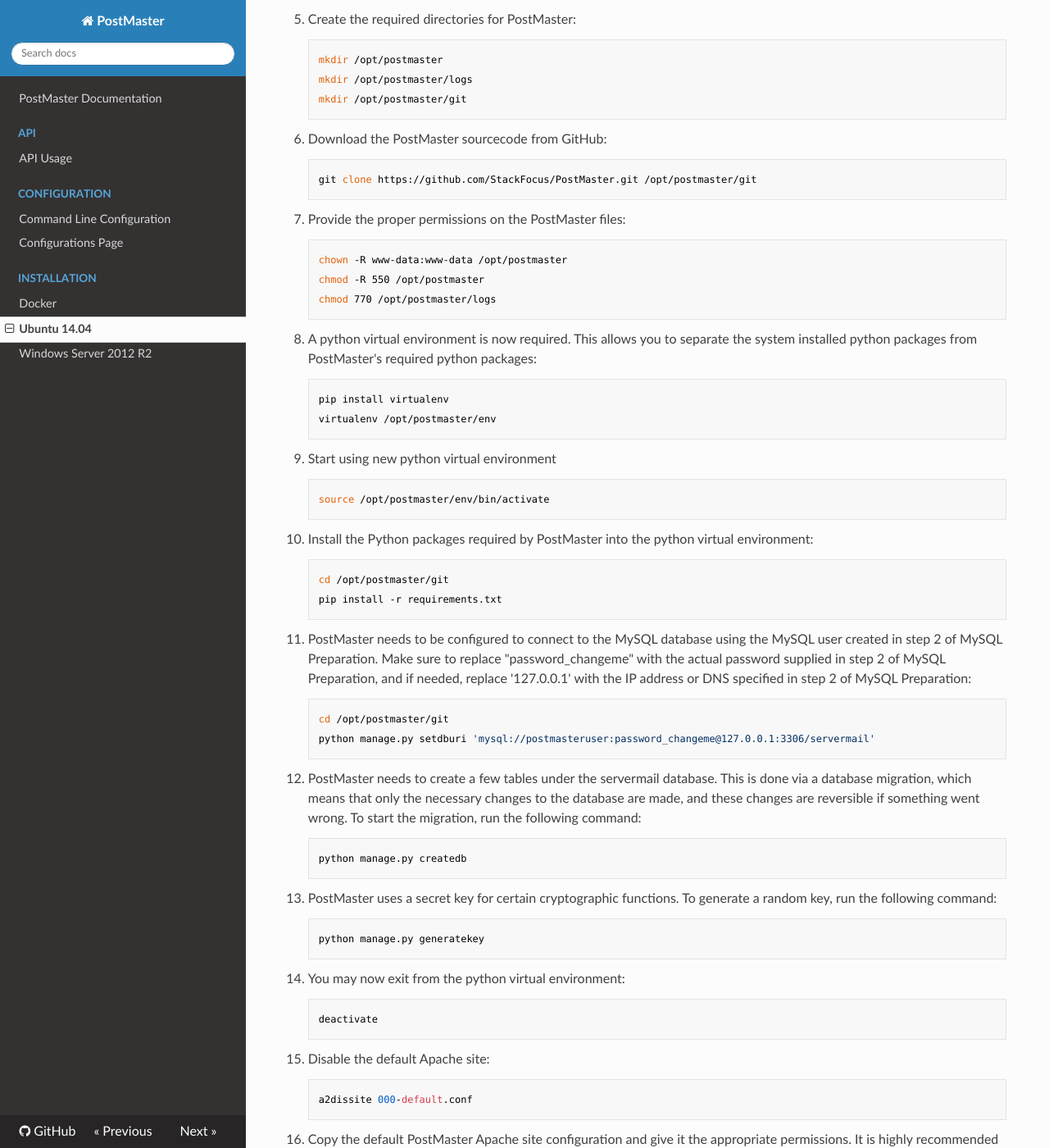
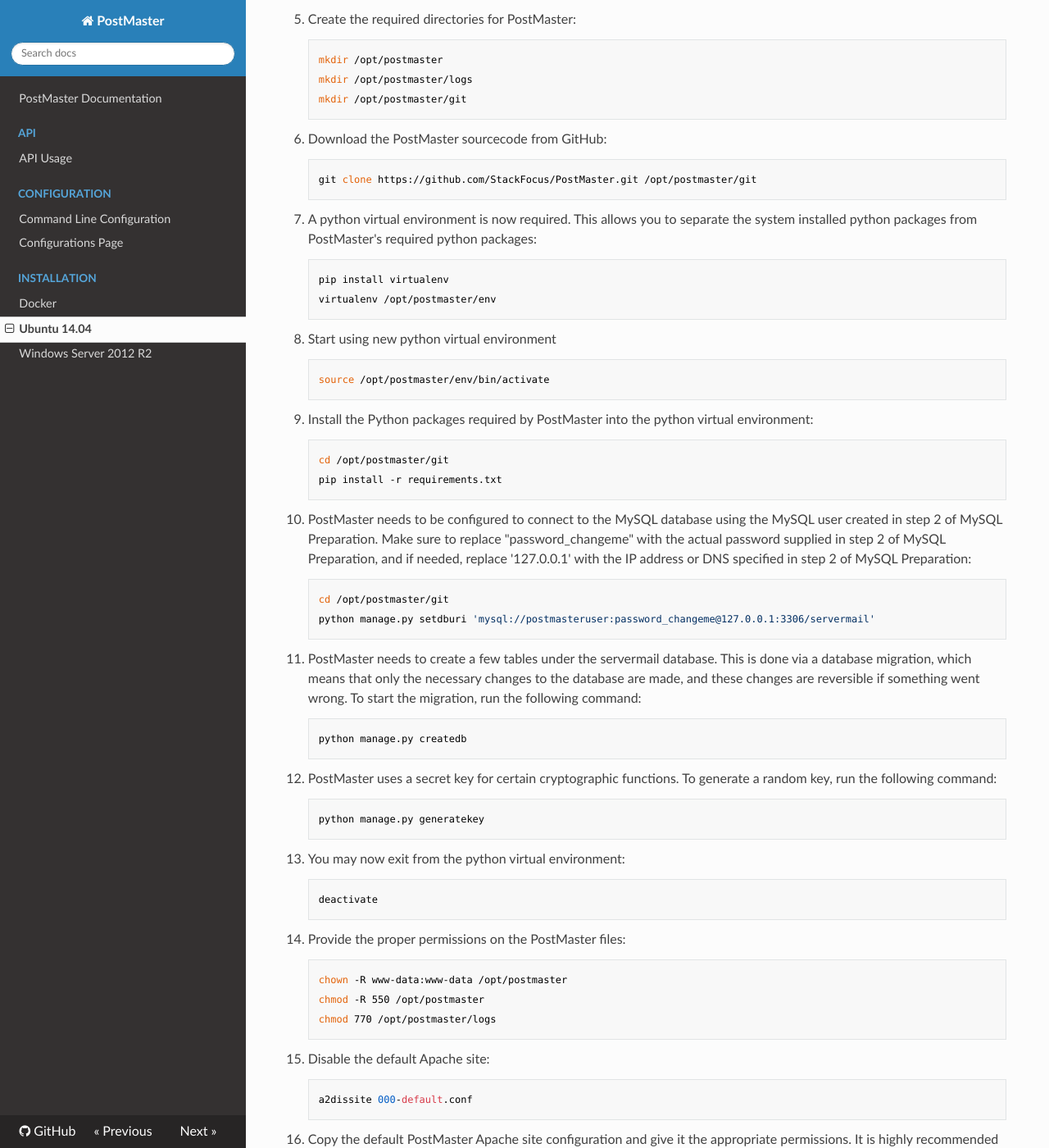
Before and after one commit to StackFocus/PostMaster, an MkDocs documentation site: the page built from docs/Installation/Ubuntu 14.04.md, in a window 1280 px wide and 1400 px high, scrolled down 1201 px. Shown: the whole window at 82% size. Built offline with MkDocs 1.6.1, drawn with Linux system fonts in a browser that asks for light colours; nearby versions of some CDN libraries.

```diff
--- a/docs/Installation/Ubuntu 14.04.md
+++ b/docs/Installation/Ubuntu 14.04.md
@@ -50,47 +50,47 @@ bind-address is set 0.0.0.0 and not 127.0.0.1 in:
 
         git clone https://github.com/StackFocus/PostMaster.git /opt/postmaster/git
 
-7. Provide the proper permissions on the PostMaster files:
-
-        chown -R www-data:www-data /opt/postmaster
-        chmod -R 550 /opt/postmaster
-        chmod 770 /opt/postmaster/logs
-
-8. A python virtual environment is now required.
+7. A python virtual environment is now required.
 This allows you to separate the system installed python packages from PostMaster's required python packages:
 
         pip install virtualenv
         virtualenv /opt/postmaster/env
 
-9. Start using new python virtual environment
+8. Start using new python virtual environment
 
         source /opt/postmaster/env/bin/activate
 
-10. Install the Python packages required by PostMaster into the python virtual environment:
+9. Install the Python packages required by PostMaster into the python virtual environment:
 
         cd /opt/postmaster/git
         pip install -r requirements.txt
 
-11. PostMaster needs to be configured to connect to the MySQL database using the MySQL user created in step 2 of MySQL Preparation.
+10. PostMaster needs to be configured to connect to the MySQL database using the MySQL user created in step 2 of MySQL Preparation.
 Make sure to replace "password_changeme" with the actual password supplied in step 2 of MySQL Preparation, and if needed,
 replace '127.0.0.1' with the IP address or DNS specified in step 2 of MySQL Preparation:
 
         cd /opt/postmaster/git
         python manage.py setdburi 'mysql://postmasteruser:password_changeme@127.0.0.1:3306/servermail'
 
-12. PostMaster needs to create a few tables under the servermail database. This is done via a database migration,
+11. PostMaster needs to create a few tables under the servermail database. This is done via a database migration,
 which means that only the necessary changes to the database are made, and these changes are reversible if something went wrong.
 To start the migration, run the following command:
 
         python manage.py createdb
 
-13. PostMaster uses a secret key for certain cryptographic functions. To generate a random key, run the following command:
+12. PostMaster uses a secret key for certain cryptographic functions. To generate a random key, run the following command:
 
         python manage.py generatekey
 
-14. You may now exit from the python virtual environment:
+13. You may now exit from the python virtual environment:
 
         deactivate
+
+14. Provide the proper permissions on the PostMaster files:
+
+        chown -R www-data:www-data /opt/postmaster
+        chmod -R 550 /opt/postmaster
+        chmod 770 /opt/postmaster/logs
 
 15. Disable the default Apache site:
 
--- a/requirements.txt
+++ b/requirements.txt
@@ -26,7 +26,7 @@ pbr==1.8.1
 py==1.4.31
 pycparser==2.14
 pylint==1.5.4
-pytest==2.9.0
+pytest==2.9.1
 pytest-cov==2.2.1
 python-editor==0.5
 python-ldap==2.4.25
```
Also changed, not shown: docs/Configuration/Command Line Configuration.md (+6 -0 lines), 1 other file.
